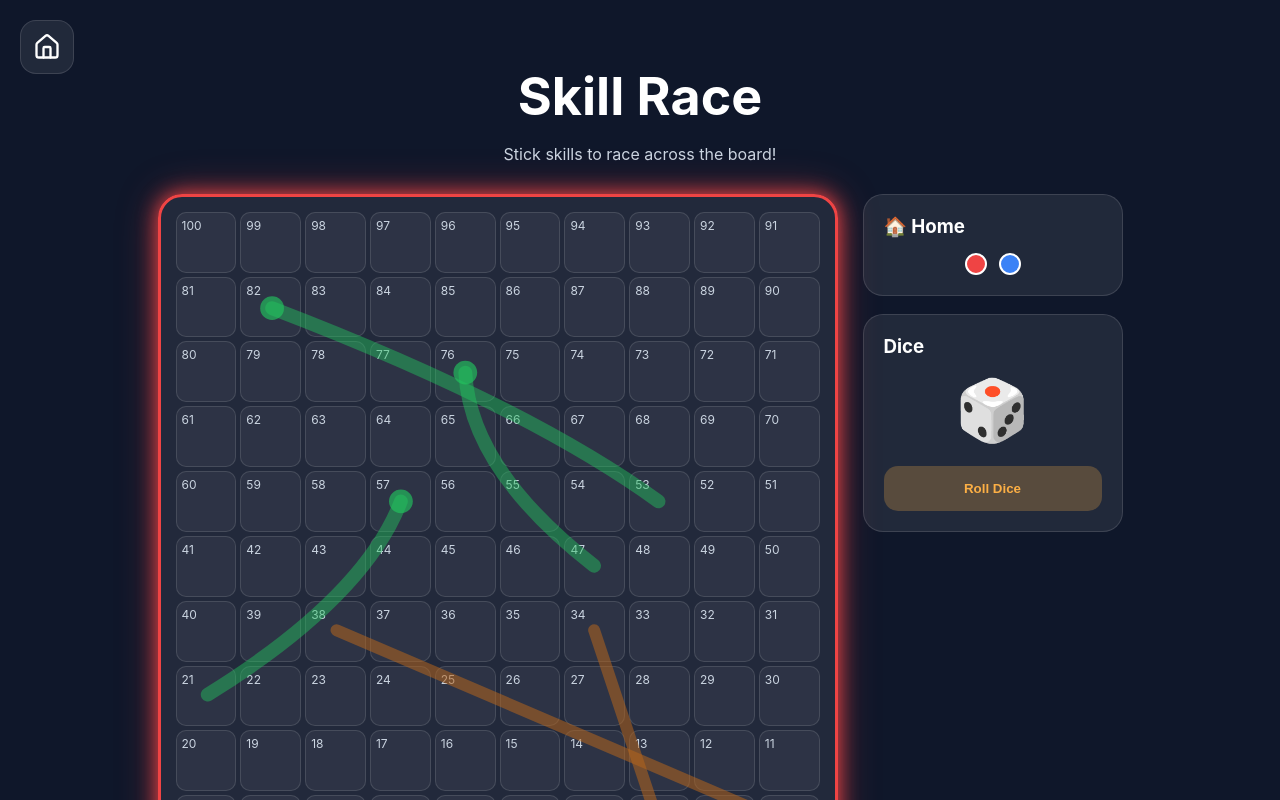
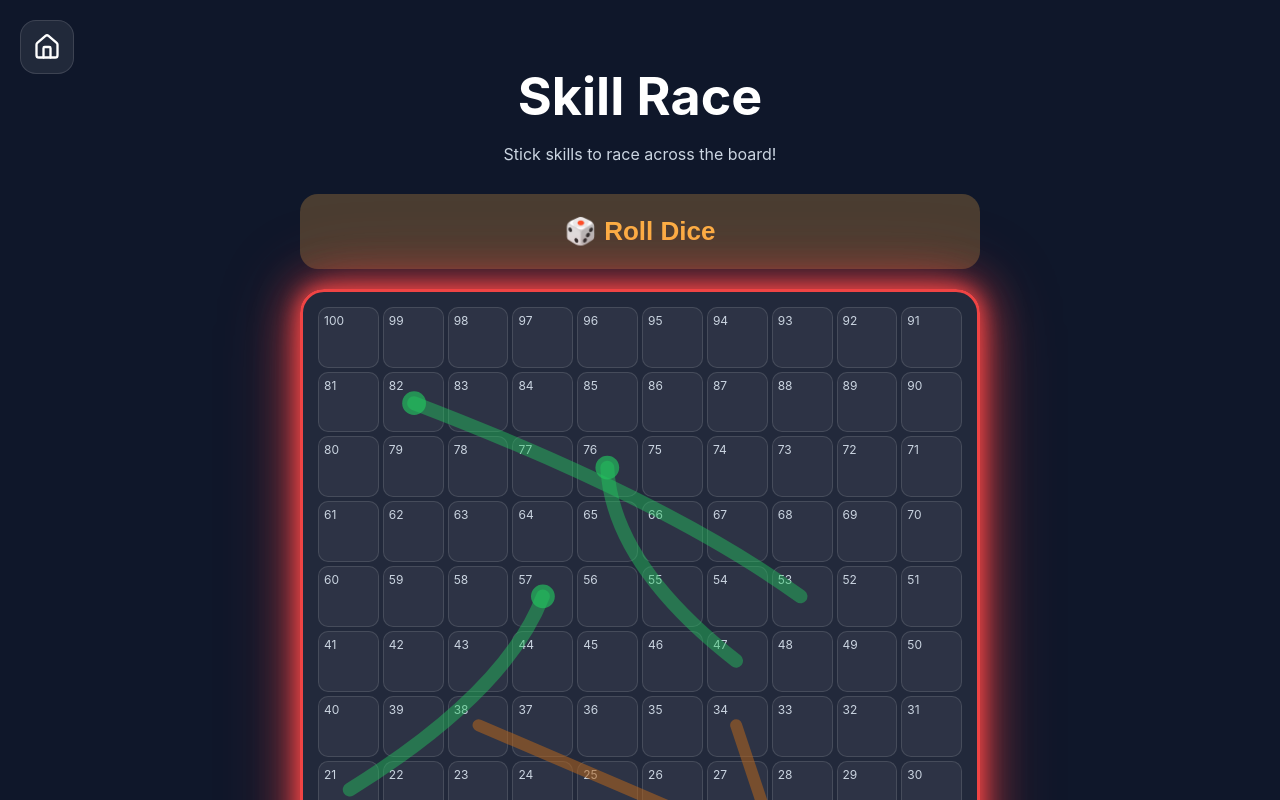
Before and after one commit to jocboyscreates-cmd/Tramp-Calc, a React (Vite) app: page /snake-ladders in a window 1280 px wide. Both pictures are taken after a click on the button "Play". Shown: the top 800 px of the page. Built offline with nearby package versions, Linux system fonts and the light colour scheme.

Commit message:
Update Skill Race game

```diff
--- a/src/pages/SnakeLadders.jsx
+++ b/src/pages/SnakeLadders.jsx
@@ -1,6 +1,8 @@
 import { useState } from "react"
 import { Link } from "react-router-dom"
 import { House } from "lucide-react"
+import { Check } from "lucide-react"
+import { X } from "lucide-react"
 import Confetti from "react-confetti"
 
 export default function SnakeLadders() {
@@ -645,11 +647,91 @@ if (!gameStarted) {
       Stick skills to race across the board!
     </p>
 
+    <div style={styles.gameBar}>
+
+      {!waitingForAnswer ? (
+
+        <button
+
+          style={styles.topRollButton}
+
+          disabled={rolling}
+
+          onClick={rollDice}
+
+        >
+
+          {rolling
+            ? "🎲 Rolling..."
+            : "🎲 Roll Dice"}
+
+        </button>
+
+      ) : (
+
+        <div style={styles.rollResult}>
+
+        <div style={styles.rollDice}>
+
+  <span style={styles.diceEmoji}>
+    🎲
+  </span>
+
+  <span style={styles.rollNumber}>
+    {dice}
+  </span>
+
+</div>
+
+          <div style={styles.rollSkill}>
+
+            {currentSkill}
+
+          </div>
+
+         <button
+
+  style={styles.smallStick}
+
+  onClick={stickSkill}
+
+>
+
+  <Check
+
+    size={34}
+
+    strokeWidth={3.5}
+
+  />
+
+</button>
+
+          <button
+
+  style={styles.smallMiss}
+
+  onClick={missSkill}
+
+>
+
+  <X
+
+    size={34}
+
+    strokeWidth={3.5}
+
+  />
+
+</button>
+
+        </div>
+
+      )}
+
+    </div>
+
     <div style={styles.layout}>
-
-
-
-        {/* BOARD */}
 
       <div
 
@@ -661,7 +743,8 @@ if (!gameStarted) {
 
           boxShadow: `
             0 0 20px ${playerColours[currentPlayer]},
-      0 0 40px ${playerColours[currentPlayer]}66
+            0 0 45px ${playerColours[currentPlayer]},
+            0 0 80px ${playerColours[currentPlayer]}66
           `,
 
           transition: "0.3s",
@@ -669,6 +752,18 @@ if (!gameStarted) {
         }}
 
       >
+
+        <svg
+
+          viewBox="0 0 650 650"
+
+          style={styles.boardOverlay}
+
+        >
+
+
+
+        </svg>
 
   <svg
   viewBox="0 0 650 650"
@@ -794,223 +889,169 @@ if (!gameStarted) {
             )
 
             if (row % 2 === 0) {
+
               numbers.reverse()
+
             }
 
             return numbers.map(number => (
 
               <div
+
                 key={number}
+
                 style={styles.square}
+
               >
 
                 <div style={styles.squareNumber}>
+
                   {number}
+
                 </div>
 
                 <div
+
                   style={{
+
                     display: "flex",
+
                     flexWrap: "wrap",
+
+                    justifyContent: "center",
+
                     gap: 2,
+
                     marginTop: "auto",
+
+                  }}
+
+                >
+
+                  {positions.map((position, player) => (
+
+                    position === number && (
+
+                      <div
+
+                        key={player}
+
+                        style={{
+
+                          width: 16,
+
+                          height: 16,
+
+                          borderRadius: "50%",
+
+                          background:
+                            playerColours[player],
+
+                          border: "2px solid white",
+
+                        }}
+
+                      />
+
+                    )
+
+                  ))}
+
+                </div>
+
+              </div>
+
+            ))
+
+          })}
+
+        </div>
+
+      </div>
+
+    </div>
+
+          <div
+
+        style={{
+
+          display: "flex",
+
           justifyContent: "center",
+
+          marginTop: 20,
+
         }}
+
       >
 
-  {positions.map((position, player) => (
-
-    position === number && (
+        <button
+
+          style={styles.newGameButton}
+
+          onClick={() => {
+
+            if (
+              window.confirm(
+                "Start a new game?"
+              )
+            ) {
+
+              resetGame()
+
+            }
+
+          }}
+
+        >
+
+          🎮 New Game
+
+        </button>
+
+      </div>
+
+      {winner !== null && (
+
+        <div style={styles.popupBackground}>
+
+          <Confetti
+            recycle={false}
+            numberOfPieces={350}
+          />
+
+          <div style={styles.popup}>
 
             <div
 
-        key={player}
-
               style={{
-          width: 16,
-          height: 16,
-          borderRadius: "50%",
-          background: playerColours[player],
-          border: "2px solid white",
-        }}
-
-      />
-
-    )
-
-  ))}
-
-</div>
-
-  </div>
-
-))
-
-})}
-
-          </div>
-
-        </div>
-
-        {/* SIDEBAR */}
-
-        <div style={styles.sidebar}>
-
-
-
-<div style={styles.card}>
-
-  <h3 style={styles.cardTitle}>
-
-    🏠 Home
-
-  </h3>
-
-  <div style={styles.homeTokens}>
-
-    {positions
-      .slice(0, players)
-      .map((position, index) =>
-
-        position === 0 && (
-
-          <div
-
-            key={index}
-
-            style={{
-
-              ...styles.homeToken,
+
+                ...styles.popupToken,
 
                 background:
-                playerColours[index],
-
-            }}
-
-          />
-
-        )
-
-      )}
-
-  </div>
-
-</div>
-
-          <div style={styles.card}>
-
-            <h3 style={styles.cardTitle}>
-              Dice
-            </h3>
-
-            <div style={styles.dice}>
-
-  {rolling
-    ? "🎲"
-    : dice ?? "🎲"}
-
-</div>
-
-            <button
-
-  style={{
-    ...styles.rollButton,
-
-    opacity:
-      waitingForAnswer
-        ? 0.5
-        : 1
-  }}
-
-  disabled={waitingForAnswer}
-
-  onClick={rollDice}
-
->
-
-  {rolling
-    ? "Rolling..."
-    : "Roll Dice"}
-
-</button>
-
-{waitingForAnswer && (
-
-  <>
-
-    <div style={styles.skillTitle}>
-      Skill
-    </div>
-
-    <div style={styles.skillBox}>
-      {currentSkill}
-    </div>
-
-    <div style={styles.answerButtons}>
-
-     <button
-
-        onClick={stickSkill}
-
-        style={styles.stickButton}
-
-      >
-        ✅ Stuck It
-      </button>
-
-      <button
-
-        onClick={missSkill}
-
-        style={styles.missButton}
-
-      >
-        ❌ Didn't Stick
-      </button>
-
-    </div>
-
-  </>
-
-)}
-
-          </div>
-
-
-
-
-
-        </div>
-
-      </div>
-
-      {winner !== null && (
-
-  <div style={styles.popupBackground}>
-
-    <div style={styles.popup}>
-
-      <div
-
-       style={{
-  ...styles.popupToken,
-
-  background: playerColours[winner],
+                  playerColours[winner],
 
                 boxShadow: `
                   0 0 20px ${playerColours[winner]},
                   0 0 40px ${playerColours[winner]},
                   0 0 70px ${playerColours[winner]}
                 `,
+
               }}
 
             />
 
             <h2
+
               style={{
-    color: playerColours[winner],
+
+                color:
+                  playerColours[winner],
+
                 marginBottom: 10,
+
               }}
+
             >
 
               {playerNames[winner]} Wins!
@@ -1018,10 +1059,16 @@ if (!gameStarted) {
             </h2>
 
             <p
+
               style={{
-    color: "var(--text-secondary)",
+
+                color:
+                  "var(--text-secondary)",
+
                 marginBottom: 30,
+
               }}
+
             >
 
               You reached square 100!
@@ -1042,7 +1089,7 @@ if (!gameStarted) {
 
             >
 
-        New Game
+              Play Again
 
             </button>
 
@@ -1057,6 +1104,7 @@ if (!gameStarted) {
   )
 
 }
+
 
 const styles = {
 
@@ -1101,12 +1149,6 @@ const styles = {
 
   justifyContent: "center",
 
-  alignItems: "flex-start",
-
-  gap: 25,
-
-  flexWrap: "wrap",
-
 },
 
  boardCard: {
@@ -1464,4 +1506,142 @@ homeToken: {
 
 },
 
-}
+gameBar: {
+
+  width: "min(calc(100vw - 40px),680px)",
+
+  margin: "0 auto 20px",
+
+},
+
+topRollButton: {
+
+  width: "100%",
+
+  padding: 22,
+
+  borderRadius: 18,
+
+  border: "none",
+
+  background: "var(--accent-glow)",
+
+  color: "var(--accent)",
+
+  fontSize: 26,
+
+  fontWeight: "bold",
+
+  cursor: "pointer",
+
+},
+
+rollResult: {
+
+  display: "grid",
+
+  gridTemplateColumns: "120px 1fr 80px 80px",
+
+  alignItems: "center",
+
+  gap: 15,
+
+  background: "var(--card-bg)",
+
+  border: "1px solid var(--border)",
+
+  borderRadius: 18,
+
+  padding: 18,
+
+},
+
+rollDice: {
+
+  display: "flex",
+
+  alignItems: "center",
+
+  gap: 14,
+
+},
+
+diceEmoji: {
+
+  fontSize: 46,
+
+},
+
+rollNumber: {
+
+  fontSize: 54,
+
+  fontWeight: "bold",
+
+  lineHeight: 1,
+
+},
+
+rollSkill: {
+
+  fontSize: 24,
+
+  fontWeight: "bold",
+
+  color: "var(--accent)",
+
+},
+
+smallStick: {
+
+  width: 70,
+
+  height: 70,
+
+  display: "flex",
+
+  alignItems: "center",
+
+  justifyContent: "center",
+
+  border: "none",
+
+  borderRadius: 18,
+
+  background: "#22c55e",
+
+  color: "white",
+
+  boxShadow: "0 0 20px rgba(34,197,94,.6)",
+
+  cursor: "pointer",
+
+},
+
+smallMiss: {
+
+  width: 70,
+
+  height: 70,
+
+  display: "flex",
+
+  alignItems: "center",
+
+  justifyContent: "center",
+
+  border: "none",
+
+  borderRadius: 18,
+
+  background: "#ef4444",
+
+  color: "white",
+
+  boxShadow: "0 0 20px rgba(239,68,68,.6)",
+
+  cursor: "pointer",
+
+},
+
+}
```
Lines whose indentation alone changed are shown as unchanged.
